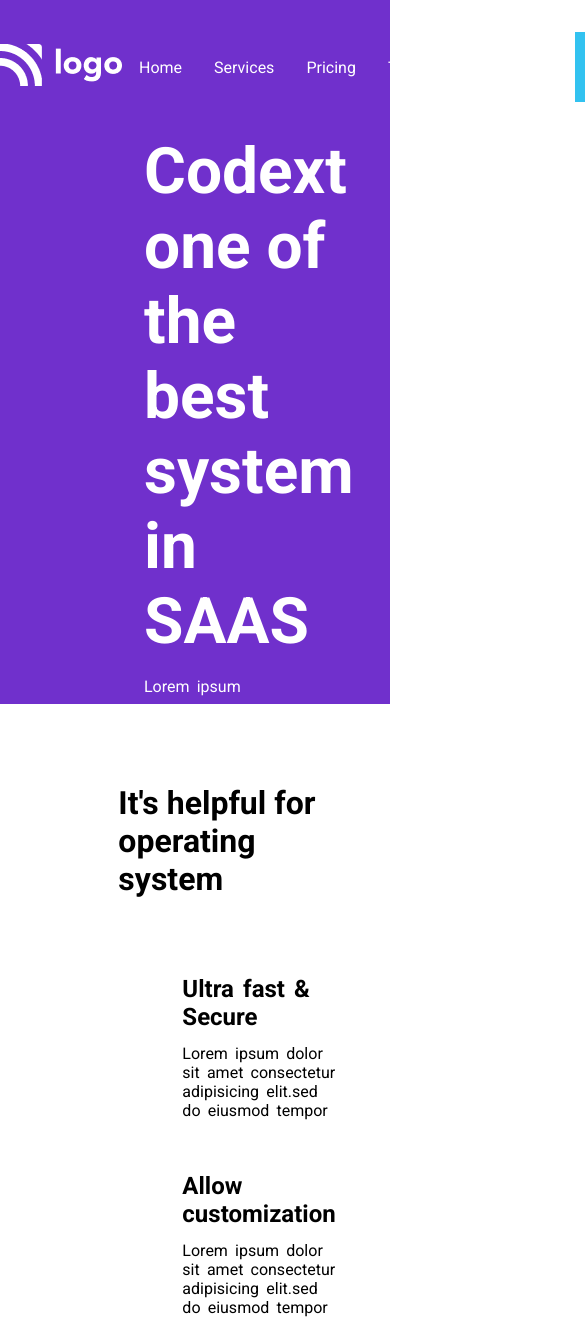
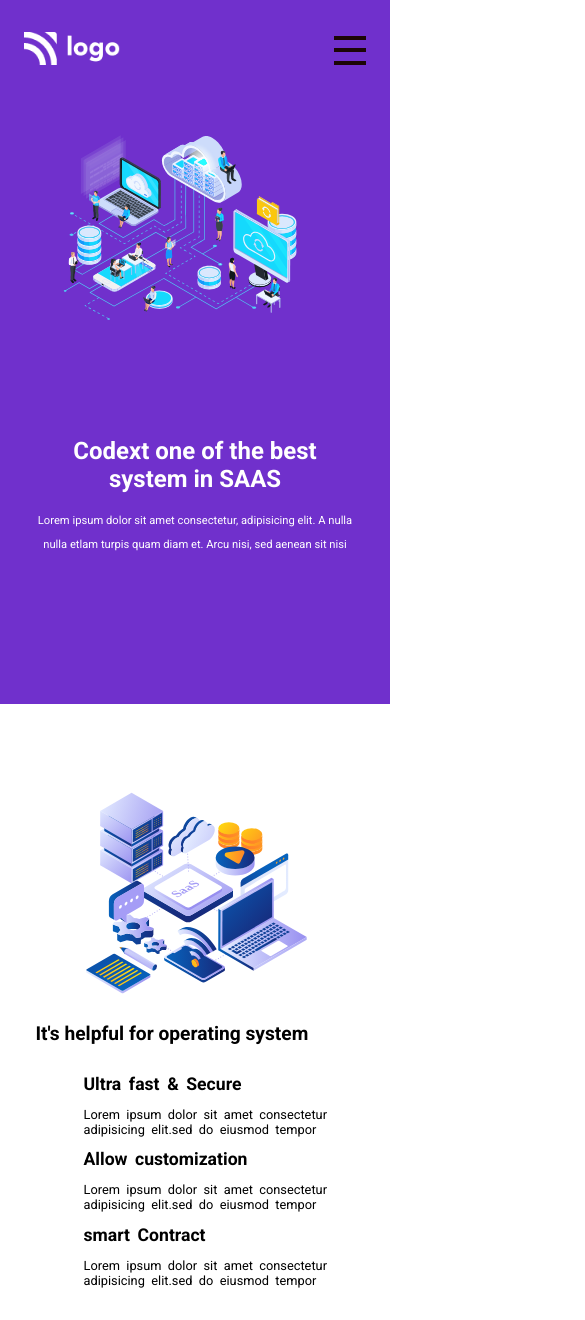
Before and after one commit to Ashish-Nagar-027/html-and-css-project-13, a plain HTML site: page index.html in a window 390 px wide. Shown: the top 1320 px of the page, 585 px wide, since content can reach past the window. Drawn offline with Linux system fonts and the light colour scheme.

Commit message:
responsive update

```diff
--- /dev/null
+++ b/css/responsive.css
@@ -0,0 +1,205 @@
+
+.ham {
+    display: none;
+}
+
+@media only screen and (max-width:1200px){
+    .header-left h1 {
+        margin-top: 4rem;
+        font-size: 3rem;
+    }
+
+    .last-section h1{
+        padding: 0;
+    }
+}
+@media only screen and (max-width:1000px){
+    .header-left h1 {
+        font-size: 2.5rem;
+    }
+    .header-left p {
+        word-spacing: 0;
+    }
+    .feature-left img {
+        height: 513px;
+        width: 513px;
+    }
+}
+
+@media only screen and (max-width:900px){
+    .navbar nav ul {
+        display: none;
+    }
+    .feature-left img {
+        height: 450px;
+        width: 450px;
+    }
+
+    .ham {
+        height: 4px;
+        width: 2.5rem;
+        background:rgb(28, 6, 6);
+        display: flex;
+        position: relative;
+        cursor: pointer;
+    }
+    .ham::before,
+    .ham::after {
+        content: "";
+        height: 4px;
+        width: 2.5rem;
+        background:rgb(28, 6, 6);
+        position: absolute;
+        cursor: pointer;
+    }
+    .ham::after {
+        bottom: 0.8rem;
+    }
+    .ham::before{
+        top: 0.8rem;
+    }
+    header .navbar {
+        justify-content: space-between;
+        margin: 0rem 5rem;
+    }
+
+    .header-left h1 {
+        font-size: 2rem;
+    }
+    .header-left p {
+        word-spacing: 0;
+        font-size: 0.8rem;
+        padding-right: 5rem;
+    }
+    .header-left {
+        padding: 1rem 2rem 0rem 4rem;
+    }
+    .header-main {
+        margin-top: 4rem;
+    }
+    .features {
+        flex-direction: column;
+    }
+    .feature-right h1{
+        padding: 0rem;
+    }
+    .feature-right div {
+        padding: 0rem;
+        float: left;
+        margin-left: 2rem;
+    }
+
+}
+
+@media only screen and (max-width:800px){
+    .header-left h1 {
+        font-size: 2rem;
+        padding-right: 0rem 3.5rem;
+    }
+    .header-left p {
+        word-spacing: 0;
+        font-size: 0.8rem;
+        padding-right: 3.5rem;
+    }
+    .header-left {
+        padding: 1rem 2rem 0rem 3rem;
+    }
+    header .navbar{
+    margin: 0rem 3rem;
+    }
+
+    .feature-right h1 {
+        padding: 0;
+        margin-left: 2rem;
+        font-size: 1.5rem;
+    }
+    .feature-right div {
+        padding: 0;
+        margin-left: 4rem;
+    }
+    .cards {
+        flex-wrap: wrap;
+        margin-top: 1rem;
+    }
+    .card {
+        margin-top: 1rem;
+    }
+}
+
+
+@media only screen and (max-width:650px){
+    .header-main {
+        flex-direction: column-reverse;
+        margin-top: 0;
+    }
+    .header-left {
+        padding: 2rem;
+        text-align: center;
+        /* margin-top: 2rem; */
+    }
+
+    .header-left h1 , .header-left p {
+        padding: 0;
+    }
+    .header-left h1 {
+       font-size: 2rem;
+    }
+    .header-left p {
+        font-size: 0.8rem;
+    }
+    .header-right img{
+        height: 20rem;
+        width: 90%;
+        display: block;
+        margin: auto;
+    }
+}
+
+@media only screen and (max-width:400px){
+    .header-left h1 {
+        font-size: 1.5rem;
+     }
+     .header-left p {
+         font-size: 0.7rem;
+     }
+     .header-right img{
+        height: 15rem;
+    }
+    .ham, .ham::after,.ham::before {
+        width: 2rem;
+    }
+    header .navbar {
+        justify-content: space-between;
+        margin: 0rem 1.5rem;
+    }
+    .logo img{
+        width: 6rem;
+    }
+
+    .feature-left img {
+        width: 250px;
+        height: 250px;
+    }
+
+    .feature-right h1 {
+        margin-left: 1rem ;
+        font-size: 1.2rem;
+    }
+    .feature-details {
+        margin-left: 3rem;
+    }
+    .feature-details h2 {
+        font-size: 1.1rem;
+    }
+    .feature-details p {
+        font-size: 0.8rem;
+    }
+
+}
+
+@media only screen and (max-width:300px) {
+    .card {
+        height: 20rem;
+    }
+
+}
--- a/index.html
+++ b/index.html
@@ -4,8 +4,9 @@
     <meta charset="UTF-8" />
     <meta http-equiv="X-UA-Compatible" content="IE=edge" />
     <meta name="viewport" content="width=device-width, initial-scale=1.0" />
+    <link rel="stylesheet" href="./css/style.css" />
+    <link rel="stylesheet" href="./css/responsive.css">
     <title>SAAS landing page</title>
-    <link rel="stylesheet" href="./css/style.css" />
   </head>
   <body>
     <header>
@@ -22,6 +23,7 @@
             <li>Blog</li>
             <li class="btn">FREE TRIAl</li>
           </ul>
+          <div class="ham"></div>
         </nav>
       </div>
       <div class="header-main">
```
